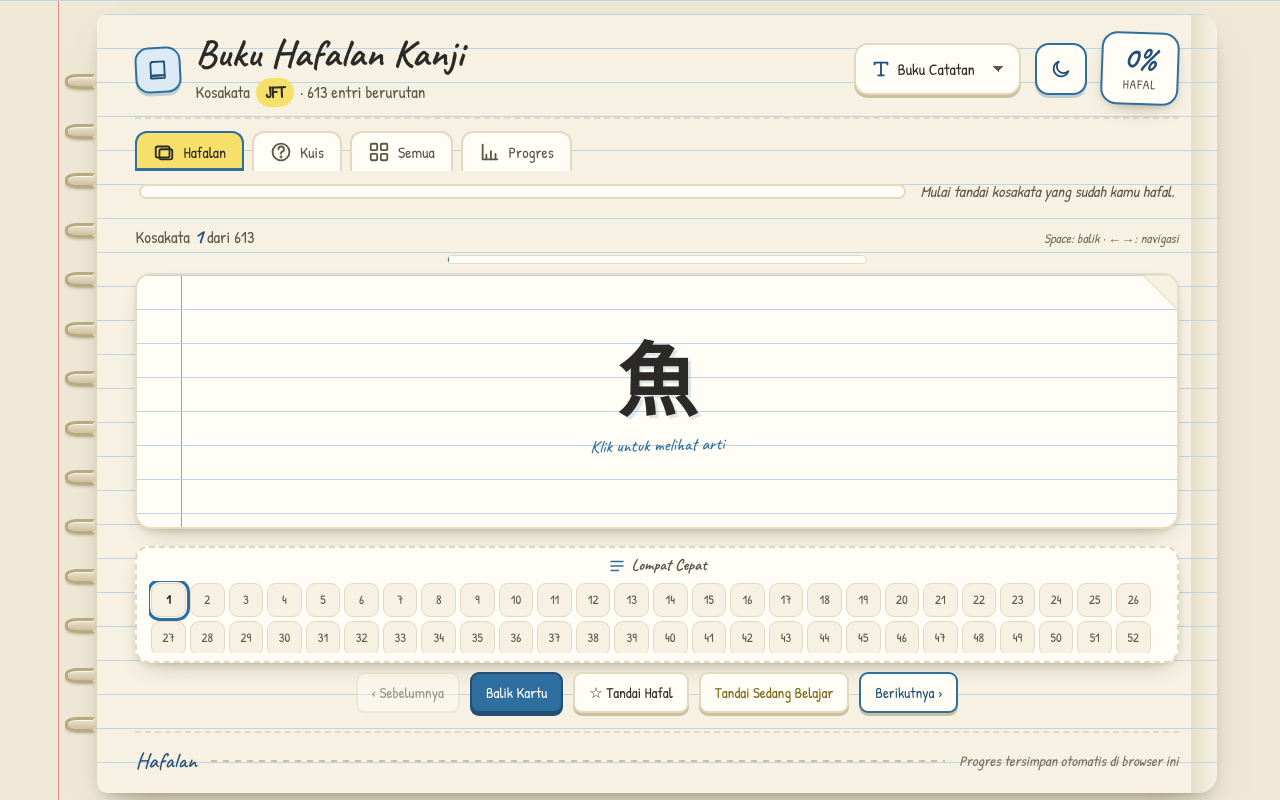
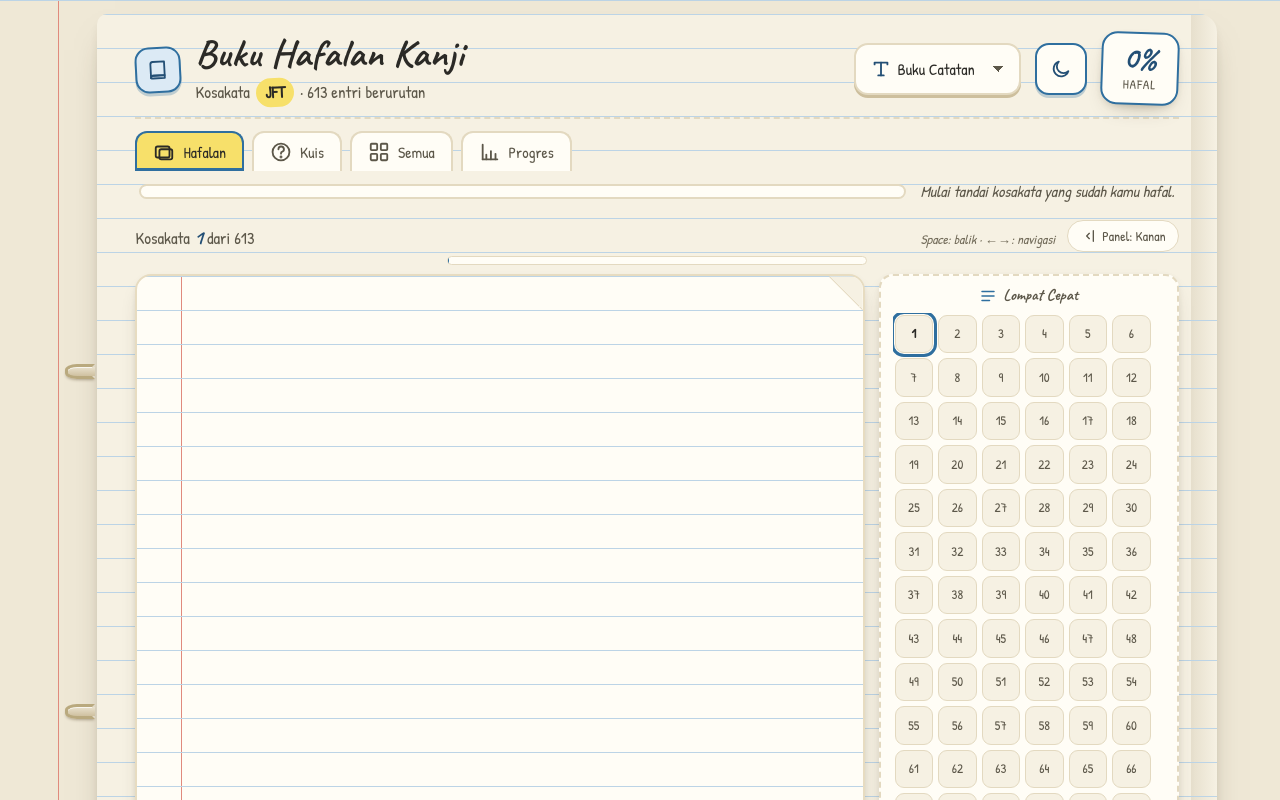
Before and after one commit to amirudinR/KanjiLPK, a React (Vite) app: page / in a window 1280 px wide. Shown: the top 800 px of the page. Built offline with nearby package versions, Linux system fonts and the light colour scheme; a web font is replaced by a local one.

Commit message:
Desktop Hafalan: panel Lompat Cepat & tombol ke samping kartu + toggle posisi kiri/kanan

```diff
--- a/src/components/Flashcard.jsx
+++ b/src/components/Flashcard.jsx
@@ -21,7 +21,28 @@ function Flashcard({
   const [flipped, setFlipped] = useState(false)
   const [slideDir, setSlideDir] = useState(0)
   const [lastIndex, setLastIndex] = useState(index)
+  const [asideSide, setAsideSide] = useState(() => {
+    try {
+      return localStorage.getItem('kanji-notebook:aside-side') === 'left'
+        ? 'left'
+        : 'right'
+    } catch {
+      return 'right'
+    }
+  })
   const flipButtonRef = useRef(null)
+
+  const toggleAsideSide = useCallback(() => {
+    setAsideSide((side) => {
+      const next = side === 'right' ? 'left' : 'right'
+      try {
+        localStorage.setItem('kanji-notebook:aside-side', next)
+      } catch {
+        /* localStorage tak tersedia — abaikan */
+      }
+      return next
+    })
+  }, [])
   const total = items.length
   const safeIndex = total > 0 ? Math.min(Math.max(index, 0), total - 1) : 0
   const item = total > 0 ? items[safeIndex] : null
@@ -132,6 +153,36 @@ function Flashcard({
           <span className="flashcard-keyboard-hint" aria-hidden="true">
             Space: balik · ←→: navigasi
           </span>
+          <button
+            type="button"
+            className="flashcard-aside-toggle"
+            onClick={toggleAsideSide}
+            title="Pindah panel Lompat Cepat ke kiri/kanan"
+            aria-label={
+              asideSide === 'right'
+                ? 'Pindahkan panel Lompat Cepat ke kiri'
+                : 'Pindahkan panel Lompat Cepat ke kanan'
+            }
+          >
+            <svg
+              width="16"
+              height="16"
+              viewBox="0 0 24 24"
+              fill="none"
+              stroke="currentColor"
+              strokeWidth="2"
+              strokeLinecap="round"
+              strokeLinejoin="round"
+              aria-hidden="true"
+            >
+              {asideSide === 'right' ? (
+                <path d="M14 8l-4 4 4 4M20 4v16" />
+              ) : (
+                <path d="M10 8l4 4-4 4M4 4v16" />
+              )}
+            </svg>
+            Panel: {asideSide === 'right' ? 'Kanan' : 'Kiri'}
+          </button>
         </div>
         <div
           className="flashcard-progress"
@@ -145,7 +196,7 @@ function Flashcard({
         </div>
       </header>
 
-      <div className="flashcard-main">
+      <div className={`flashcard-main ${asideSide === 'left' ? 'is-aside-left' : ''}`}>
         <div
           className={`flashcard-flip ${flipped ? 'is-flipped' : ''} ${slideDir !== 0 ? `slide-${slideDir > 0 ? 'right' : 'left'}` : ''}`}
           onClick={toggleFlip}
@@ -178,8 +229,8 @@ function Flashcard({
             />
           </div>
         </div>
-      </div>
 
+        <div className="flashcard-aside">
           <JumpList
             items={items}
             safeIndex={safeIndex}
@@ -200,6 +251,8 @@ function Flashcard({
             onToggleKnown={onToggleKnown}
             onMarkLearning={onMarkLearning}
           />
+        </div>
+      </div>
     </section>
   )
 }
--- a/src/styles/flashcard.css
+++ b/src/styles/flashcard.css
@@ -44,6 +44,10 @@
   flex-direction: column;
 }
 
+.flashcard-aside {
+  display: contents;
+}
+
 .flashcard-counter-row {
   display: flex;
   align-items: baseline;
@@ -52,11 +56,40 @@
   flex-wrap: wrap;
 }
 
+/* Hint keyboard & tombol panel didorong ke kanan. */
+.flashcard-keyboard-hint {
+  margin-left: auto;
+}
+
 .flashcard-keyboard-hint {
   font-family: var(--font-note);
   font-size: 0.82rem;
   color: var(--ink-faint);
   font-style: italic;
+}
+
+/* Tombol pindah panel Lompat Cepat kiri/kanan — hanya tampil di desktop. */
+.flashcard-aside-toggle {
+  display: none;
+  align-items: center;
+  gap: 6px;
+  padding: 6px 12px;
+  font-family: var(--font-note);
+  font-size: 0.85rem;
+  color: var(--ink-soft);
+  background: var(--card);
+  border: 1.5px solid var(--paper-edge);
+  border-radius: 999px;
+  transition:
+    color 140ms ease,
+    border-color 140ms ease,
+    transform 140ms ease;
+}
+
+.flashcard-aside-toggle:hover {
+  color: var(--accent-deep);
+  border-color: var(--accent);
+  transform: translateY(-1px);
 }
 
 @keyframes slideInRight {
@@ -694,6 +727,41 @@
     gap: 9px;
   }
 
+  /* Kartu di kiri, panel "Lompat Cepat" + tombol kontrol di kanan.
+     Dua kolom berdampingan (bukan atas-bawah) supaya hemat tinggi layar. */
+  .flashcard-main {
+    display: grid;
+    grid-template-columns: minmax(0, 1fr) 300px;
+    gap: 14px;
+    align-items: stretch;
+  }
+
+  /* Panel dipindah ke kiri (urutan kolom dibalik). */
+  .flashcard-main.is-aside-left {
+    grid-template-columns: 300px minmax(0, 1fr);
+  }
+
+  .flashcard-main.is-aside-left .flashcard-flip {
+    grid-column: 2;
+    grid-row: 1;
+  }
+
+  .flashcard-main.is-aside-left .flashcard-aside {
+    grid-column: 1;
+    grid-row: 1;
+  }
+
+  .flashcard-aside-toggle {
+    display: inline-flex;
+  }
+
+  .flashcard-aside {
+    display: flex;
+    flex-direction: column;
+    gap: 10px;
+    min-width: 0;
+  }
+
   .flashcard-counter {
     margin-bottom: 2px;
   }
@@ -702,15 +770,15 @@
     font-size: 1.3rem;
   }
 
-  /* Tinggi kartu mengikuti viewport, dengan batas atas supaya tidak
-     berlebihan di layar besar. */
+  /* Tinggi kartu sekaligus mengisi tinggi kolom kanan. */
   .flashcard-flip,
   .flashcard-inner {
-    min-height: clamp(230px, 32vh, 360px);
+    height: 100%;
+    min-height: clamp(300px, 46vh, 520px);
   }
 
   .flashcard-face {
-    padding: 16px;
+    padding: 20px;
   }
 
   .flashcard-kanji {
@@ -735,33 +803,45 @@
     gap: 4px;
   }
 
+  /* Panel Lompat Cepat di kolom kanan — mengisi sisa tinggi. */
   .flashcard-sidebar {
-    margin-top: 8px;
-    padding: 8px 12px;
+    margin-top: 0;
+    padding: 10px 12px;
+    flex: 1 1 auto;
+    min-height: 0;
   }
 
   .flashcard-sidebar-title {
     font-size: 1rem;
-    margin-bottom: 6px;
+    margin-bottom: 8px;
   }
 
   .flashcard-jump-list {
-    grid-template-columns: repeat(auto-fill, minmax(34px, 1fr));
-    gap: 4px;
-    max-height: 72px;
+    grid-template-columns: repeat(auto-fill, minmax(36px, 1fr));
+    gap: 5px;
+    max-height: none;
+    flex: 1 1 auto;
+    min-height: 0;
+    align-content: start;
   }
 
   .flashcard-jump {
-    font-size: 0.8rem;
+    font-size: 0.82rem;
   }
 
+  /* Tombol kontrol menumpuk vertikal di kolom kanan. */
   .flashcard-controls {
+    flex-direction: column;
+    flex-wrap: nowrap;
+    gap: 8px;
     padding-top: 0;
     margin-top: 0;
+    flex: none;
   }
 
   .flashcard-btn {
-    padding: 8px 14px;
+    width: 100%;
+    padding: 9px 14px;
     font-size: 0.94rem;
   }
 }
@@ -771,7 +851,7 @@
 @media (min-width: 761px) and (min-height: 620px) and (max-height: 780px) {
   .flashcard-flip,
   .flashcard-inner {
-    min-height: clamp(200px, 28vh, 280px);
+    min-height: clamp(280px, 44vh, 340px);
   }
 
   .flashcard-kanji {
@@ -779,6 +859,7 @@
   }
 
   .flashcard-jump-list {
-    max-height: 60px;
+    grid-template-columns: repeat(auto-fill, minmax(32px, 1fr));
+    gap: 4px;
   }
 }
```
Lines whose indentation alone changed are shown as unchanged.
